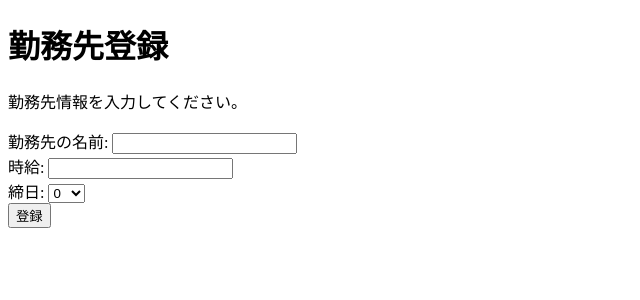
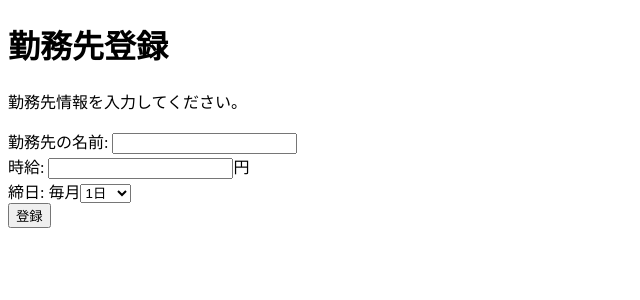
Before and after one commit to kokko-my/payroll-app, a Flask app: page /regist_workplace in a window 1280 px wide. Shown: the part 43-343 px from the top of the page, without its empty margins (0-640 px from the left). Run offline with Flask 3, Linux system fonts and the light colour scheme; some libraries are stand-ins or nearby versions.

Commit message:
勤務先登録画の軽微な修正

```diff
--- a/flaskr/forms.py
+++ b/flaskr/forms.py
@@ -52,7 +52,7 @@ class WorkplaceForm(FlaskForm):
         '時給: ', validators=[DataRequired()],
     )
     deadline = SelectField(
-        '締日: ', choices=[(d, str(d)) for d in range(0, 31)], coerce=int, validators=[DataRequired()]
+        '締日: ', choices=[(d, str(d) + '日') for d in range(1, 31)] + [(31, '月末')], validators=[DataRequired()]
     )
     submit = SubmitField('登録')
 
--- a/flaskr/templates/regist_workplace.html
+++ b/flaskr/templates/regist_workplace.html
@@ -10,8 +10,10 @@
     <form method="POST">
         {{ form.csrf_token }}
         {{ render_field(form.name) }}
-        {{ render_field(form.hourly) }}
-        {{ render_field(form.deadline) }}
+        {{ form.hourly.label }} {{ form.hourly() }}円
+        <br>
+        {{ form.deadline.label }} 毎月{{ form.deadline() }}
+        <br>
         {{ form.submit }}
     </form>
 </div>
--- a/flaskr/templates/workplace.html
+++ b/flaskr/templates/workplace.html
@@ -9,7 +9,7 @@
     <li>
         {{ workplace.name }},
         時給:{{ workplace.hourly }}円,
-        締日:{{ workplace.deadline }}日
+        締日:毎月{{ workplace.deadline }}日
         <a href="{{ url_for('app.deleat_workplace', workplace_id=workplace.id) }}">削除</a>
     </li>
     <br>
```
